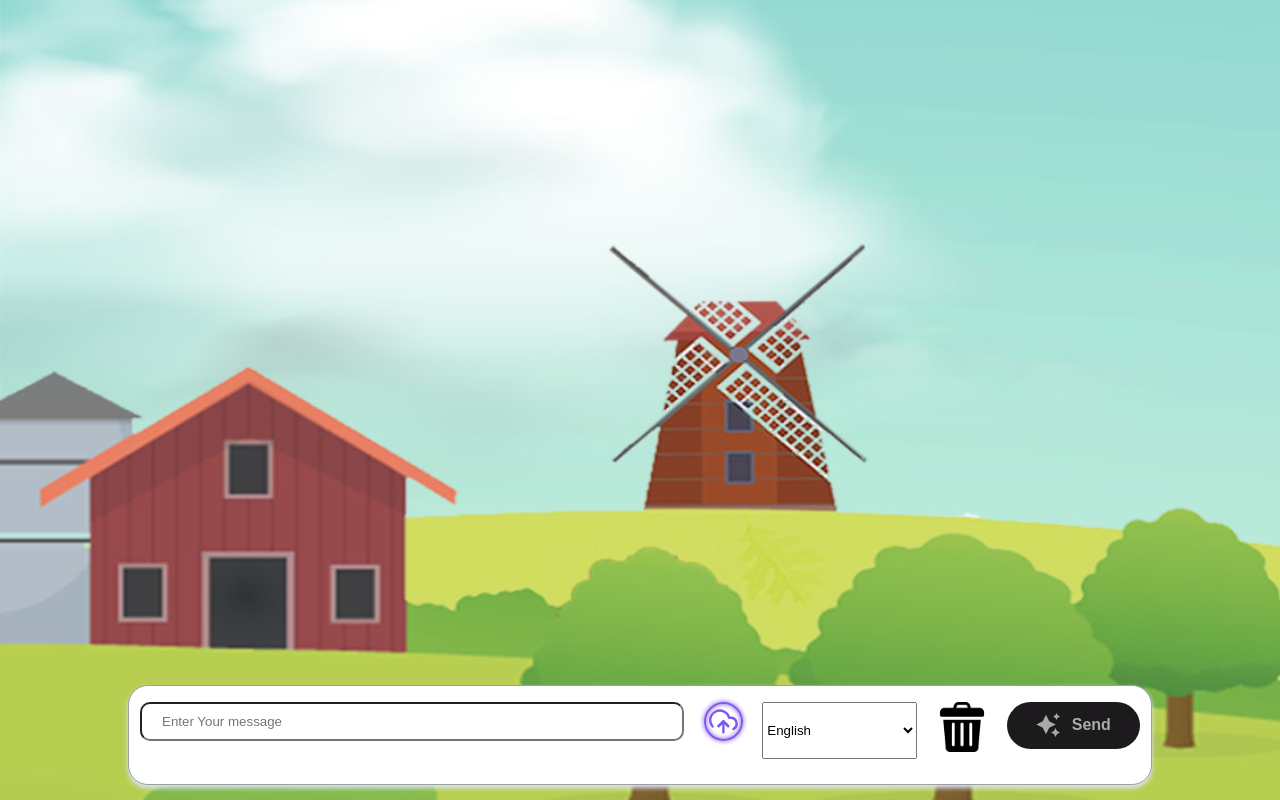
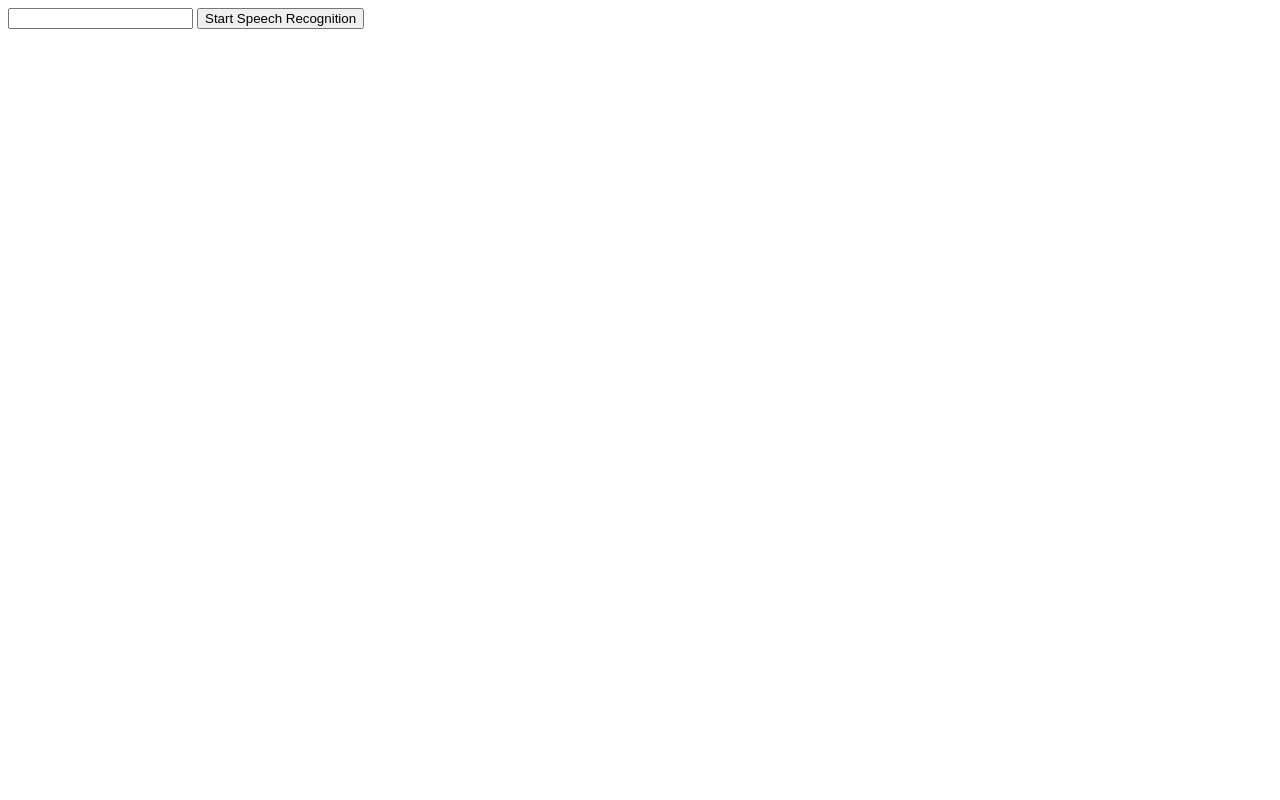
Before and after one commit to andrew264/farm-hub, a Flask app: template flask_server/templates/test.html in a window 1280 px wide. Run offline with Flask 3, Linux system fonts and the light colour scheme; the template is opened without the code that fills it, so the values that code supplies are empty; some web fonts are replaced.

Commit message:
Nothing Happened

```diff
--- a/flask_server/static/js/scripts.js
+++ b/flask_server/static/js/scripts.js
@@ -112,3 +112,31 @@ throw new Error('Failed to fetch bot response');
 return response.text();
 });
 }
+
+function startSpeechRecognition() {
+    const recognition = new webkitSpeechRecognition();
+    recognition.continuous = true;
+    recognition.interimResults = true;
+    recognition.lang = 'en-US';
+
+    let timeoutId;
+
+    recognition.onresult = function(event) {
+        const speechResult = event.results[event.results.length - 1][0].transcript;
+        document.getElementById('inputField').value = speechResult;
+        clearTimeout(timeoutId);
+        timeoutId = setTimeout(function() {
+            recognition.stop();
+            startSpeechRecognition();
+        }, 3000);
+    };
+
+    recognition.onend = function() {
+        clearTimeout(timeoutId);
+        timeoutId = setTimeout(function() {
+            startSpeechRecognition();
+        }, 3000);
+    };
+
+    recognition.start();
+}
--- a/flask_server/templates/test.html
+++ b/flask_server/templates/test.html
@@ -1,56 +1,39 @@
 <!DOCTYPE html>
-<html lang="en">
+<html>
 <head>
-    <meta charset="UTF-8">
-    <meta name="viewport" content="width=device-width, initial-scale=1.0">
-    <title>Document</title>
-    <link href="{{ url_for('static', filename='css/styles.css') }}" rel="stylesheet">
-    <script src="{{ url_for('static', filename='js/scripts.js') }}"></script>
+    <title>Speech Recognition Example</title>
+    <script>
+        function startSpeechRecognition() {
+            const recognition = new webkitSpeechRecognition();
+            recognition.continuous = true;
+            recognition.interimResults = true;
+            recognition.lang = 'en-US';
+
+            let timeoutId;
+
+            recognition.onresult = function(event) {
+                const speechResult = event.results[event.results.length - 1][0].transcript;
+                document.getElementById('inputField').value = speechResult;
+                clearTimeout(timeoutId);
+                timeoutId = setTimeout(function() {
+                    recognition.stop();
+                    startSpeechRecognition();
+                }, 3000);
+            };
+
+            recognition.onend = function() {
+                clearTimeout(timeoutId);
+                timeoutId = setTimeout(function() {
+                    startSpeechRecognition();
+                }, 3000);
+            };
+
+            recognition.start();
+        }
+    </script>
 </head>
 <body>
-    <div class="formContainer">
-        <form action="/upload" method="post" enctype="multipart/form-data">
-        <div id="inputs">
-            <div>
-                <!--<label for="message" id="formMsg">Enter a message:</label>-->
-                <input type="text" placeholder="Enter Your message" id="message" name="message" autocomplete="off" required>
-            </div>
-
-            <div class="input-div">
-                <input class="input" id="image" name="file" type="file" accept="image">
-                <svg xmlns="http://www.w3.org/2000/svg" width=".9em" height=".9em" stroke-linejoin="round" stroke-linecap="round" viewBox="0 0 24 24" stroke-width="2" fill="none" stroke="currentColor" class="icon"><polyline points="16 16 12 12 8 16"></polyline><line y2="21" x2="12" y1="12" x1="12"></line><path d="M20.39 18.39A5 5 0 0 0 18 9h-1.26A8 8 0 1 0 3 16.3"></path><polyline points="16 16 12 12 8 16"></polyline></svg>
-            </div>
-
-            <select id="langSelect" name="langSelect">
-                    <option value="en">English</option>
-                    <option value="es">Español</option>
-                    <option value="fr">Français</option>
-                    <option value="hi">हिन्दी (Hindi)</option>
-                    <option value="bn">বাংলা (Bengali)</option>
-                    <option value="te">తెలుగు (Telugu)</option>
-                    <option value="mr">मराठी (Marathi)</option>
-                    <option value="ta">தமிழ் (Tamil)</option>
-                    <option value="ur">اردو (Urdu)</option>
-                    <option value="gu">ગુજરાતી (Gujarati)</option>
-                    <option value="kn">ಕನ್ನಡ (Kannada)</option>
-                    <option value="ml">മലയാളം (Malayalam)</option>
-                    <option value="pa">ਪੰਜਾਬੀ (Punjabi)</option>
-            </select>
-
-            <div>
-                <img src="../static/assets/Reset.png" width="50px" alt="Reset">
-            </div>
-
-            <div class="butt">
-                <button class="btn">
-                    <svg height="24" width="24" fill="#FFFFFF" viewBox="0 0 24 24" data-name="Layer 1" id="Layer_1" class="sparkle">
-                        <path d="M10,21.236,6.755,14.745.264,11.5,6.755,8.255,10,1.764l3.245,6.491L19.736,11.5l-6.491,3.245ZM18,21l1.5,3L21,21l3-1.5L21,18l-1.5-3L18,18l-3,1.5ZM19.333,4.667,20.5,7l1.167-2.333L24,3.5,21.667,2.333,20.5,0,19.333,2.333,17,3.5Z"></path>
-                    </svg>
-                    <input type="submit" class="text" style="background: transparent; border: none;" value="Send"/>
-                </button>
-            </div>
-        </div>
-        </form>
-    </div>
+    <input type="text" id="inputField">
+    <button onclick="startSpeechRecognition()">Start Speech Recognition</button>
 </body>
 </html>
```
Also changed, not shown: 1 other file.
